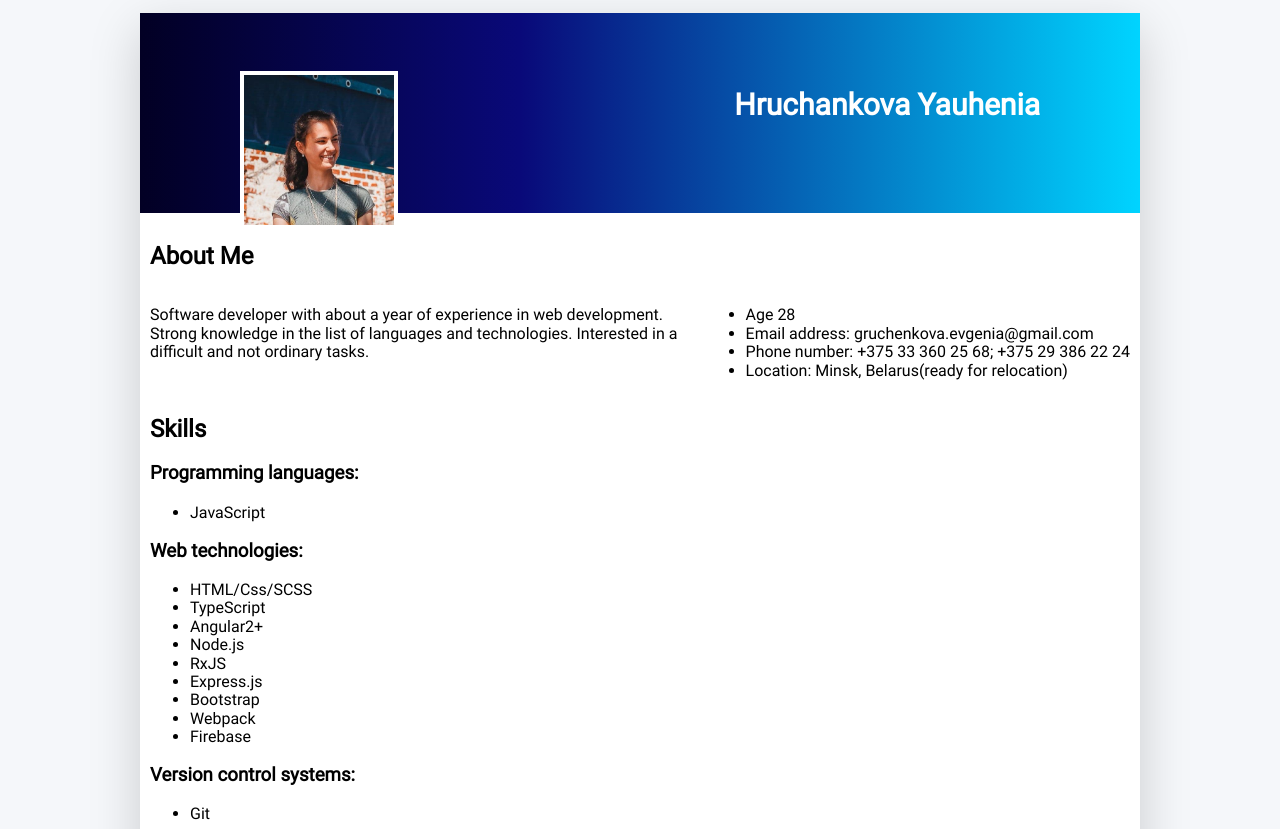
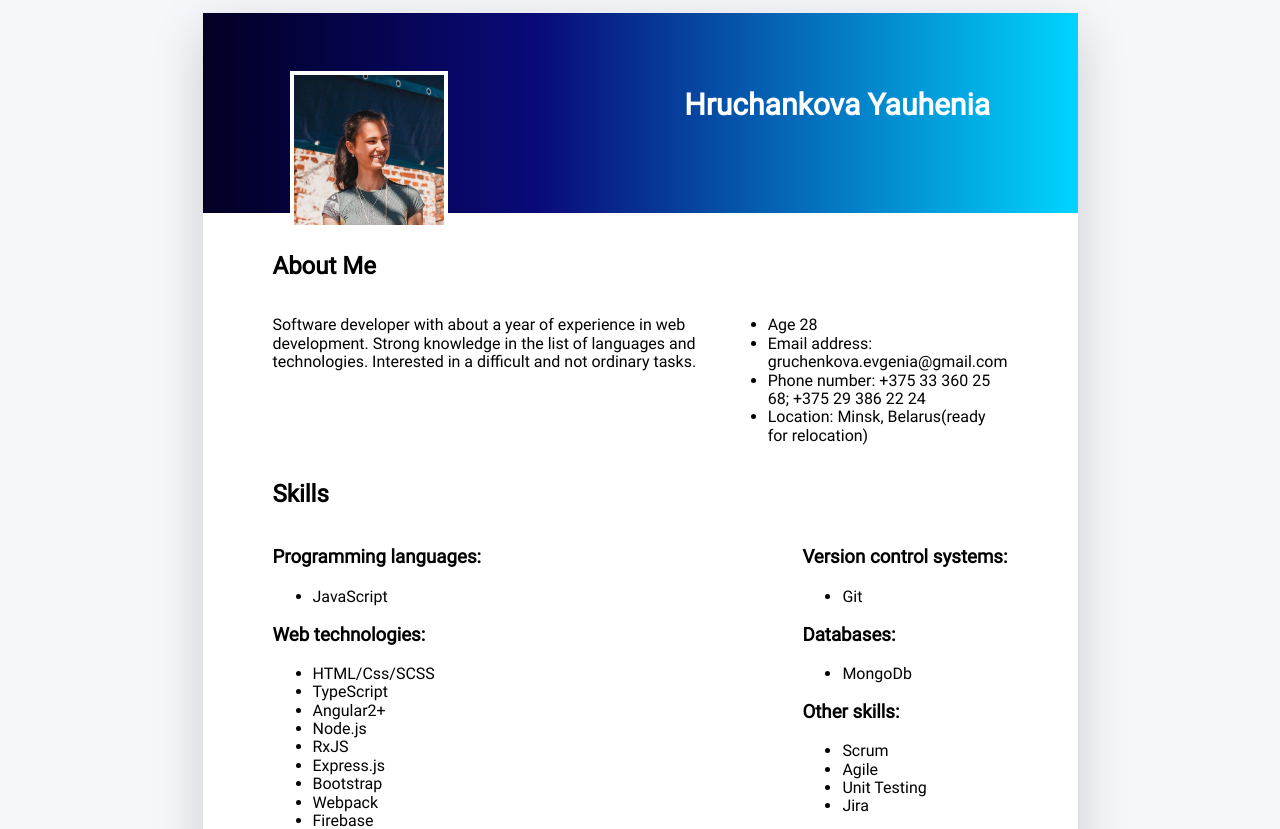
Before and after one commit to Gruchenkova/rsschool-cv, a plain HTML site: page index.html in a window 1280 px wide. Shown: the part 123-952 px from the top of the page. Drawn offline with Linux system fonts and the light colour scheme.

Commit message:
add: update CV

```diff
--- a/css/style.css
+++ b/css/style.css
@@ -40,7 +40,7 @@ header {
     justify-content: center;
 }
 .container {
-	width: 80%;
+	width: 70%;
 	box-shadow: 0 1rem 3rem rgba(0,0,0,.175)!important;
 	background-color: white;
 }
@@ -48,7 +48,7 @@ header {
 	width: 100%;
 	display: flex;
 	flex-direction: row;
-	justify-content: flex-end;
+	justify-content: space-evenly;
 	background: linear-gradient(90deg, rgba(2,0,36,1) 0%, rgba(9,9,121,1) 38%, rgba(0,212,255,1) 100%);
 	position: relative;
 	height: 200px;
@@ -66,7 +66,7 @@ header {
 	bottom: -10%;
 	 border: 4px solid white;
 }
-.about_me {
+.about_me, .skills_wr {
 	display: flex;
 	flex-direction: row;
 	justify-content: space-between;
@@ -75,7 +75,7 @@ header {
 	max-width: 550px;
 }
 .info {
-	padding: 10px;
+	padding: 20px 70px 20px 70px;
 }
 footer {
 	display: flex;
--- a/index.html
+++ b/index.html
@@ -41,6 +41,8 @@
 					</ul>
 				</div>
 				<h2>Skills</h2>
+				<div class="skills_wr">
+					<div>
 						<h3>Programming languages:</h3>
 						<ul class="skills">
 							<li>JavaScript</li>
@@ -57,6 +59,8 @@
 							<li>Webpack</li>
 							<li>Firebase</li>
 						</ul>
+					</div>
+					<div>
 						<h3>Version control systems:</h3>
 						<ul>
 							<li>Git</li>
@@ -72,6 +76,10 @@
 							<li>Unit Testing</li>
 							<li>Jira</li>
 						</ul>
+					</div>
+				</div>
+
+
 				<h2>Work experience</h2>
 				<ul>
 					<li><b>08.2021- up to now</b> 	<br>
@@ -115,13 +123,16 @@
 					<li>English	Intermediate </li>
 					<li>Russian Native</li>
 				</ul>
+				<ul>
+					<p><a href="https://gruchenkova.github.io/rsschool-cv/">My CV</a></p>
+				</ul>
 		</div>
 	</div>
 </div>
 	</section>
 	<footer>
 		<div><a href="https://github.com/Gruchenkova"><svg class="icon" viewBox="0 0 496 512"><path fill="currentColor" d="M165.9 397.4c0 2-2.3 3.6-5.2 3.6-3.3.3-5.6-1.3-5.6-3.6 0-2 2.3-3.6 5.2-3.6 3-.3 5.6 1.3 5.6 3.6zm-31.1-4.5c-.7 2 1.3 4.3 4.3 4.9 2.6 1 5.6 0 6.2-2s-1.3-4.3-4.3-5.2c-2.6-.7-5.5.3-6.2 2.3zm44.2-1.7c-2.9.7-4.9 2.6-4.6 4.9.3 2 2.9 3.3 5.9 2.6 2.9-.7 4.9-2.6 4.6-4.6-.3-1.9-3-3.2-5.9-2.9zM244.8 8C106.1 8 0 113.3 0 252c0 110.9 69.8 205.8 169.5 239.2 12.8 2.3 17.3-5.6 17.3-12.1 0-6.2-.3-40.4-.3-61.4 0 0-70 15-84.7-29.8 0 0-11.4-29.1-27.8-36.6 0 0-22.9-15.7 1.6-15.4 0 0 24.9 2 38.6 25.8 21.9 38.6 58.6 27.5 72.9 20.9 2.3-16 8.8-27.1 16-33.7-55.9-6.2-112.3-14.3-112.3-110.5 0-27.5 7.6-41.3 23.6-58.9-2.6-6.5-11.1-33.3 2.6-67.9 20.9-6.5 69 27 69 27 20-5.6 41.5-8.5 62.8-8.5s42.8 2.9 62.8 8.5c0 0 48.1-33.6 69-27 13.7 34.7 5.2 61.4 2.6 67.9 16 17.7 25.8 31.5 25.8 58.9 0 96.5-58.9 104.2-114.8 110.5 9.2 7.9 17 22.9 17 46.4 0 33.7-.3 75.4-.3 83.6 0 6.5 4.6 14.4 17.3 12.1C428.2 457.8 496 362.9 496 252 496 113.3 383.5 8 244.8 8zM97.2 352.9c-1.3 1-1 3.3.7 5.2 1.6 1.6 3.9 2.3 5.2 1 1.3-1 1-3.3-.7-5.2-1.6-1.6-3.9-2.3-5.2-1zm-10.8-8.1c-.7 1.3.3 2.9 2.3 3.9 1.6 1 3.6.7 4.3-.7.7-1.3-.3-2.9-2.3-3.9-2-.6-3.6-.3-4.3.7zm32.4 35.6c-1.6 1.3-1 4.3 1.3 6.2 2.3 2.3 5.2 2.6 6.5 1 1.3-1.3.7-4.3-1.3-6.2-2.2-2.3-5.2-2.6-6.5-1zm-11.4-14.7c-1.6 1-1.6 3.6 0 5.9 1.6 2.3 4.3 3.3 5.6 2.3 1.6-1.3 1.6-3.9 0-6.2-1.4-2.3-4-3.3-5.6-2z"></path></svg></a></div>
-		<p>2021</p>
+		<p>2023</p>
 	</footer>
 
 </body>
```
Lines whose indentation alone changed are shown as unchanged.
